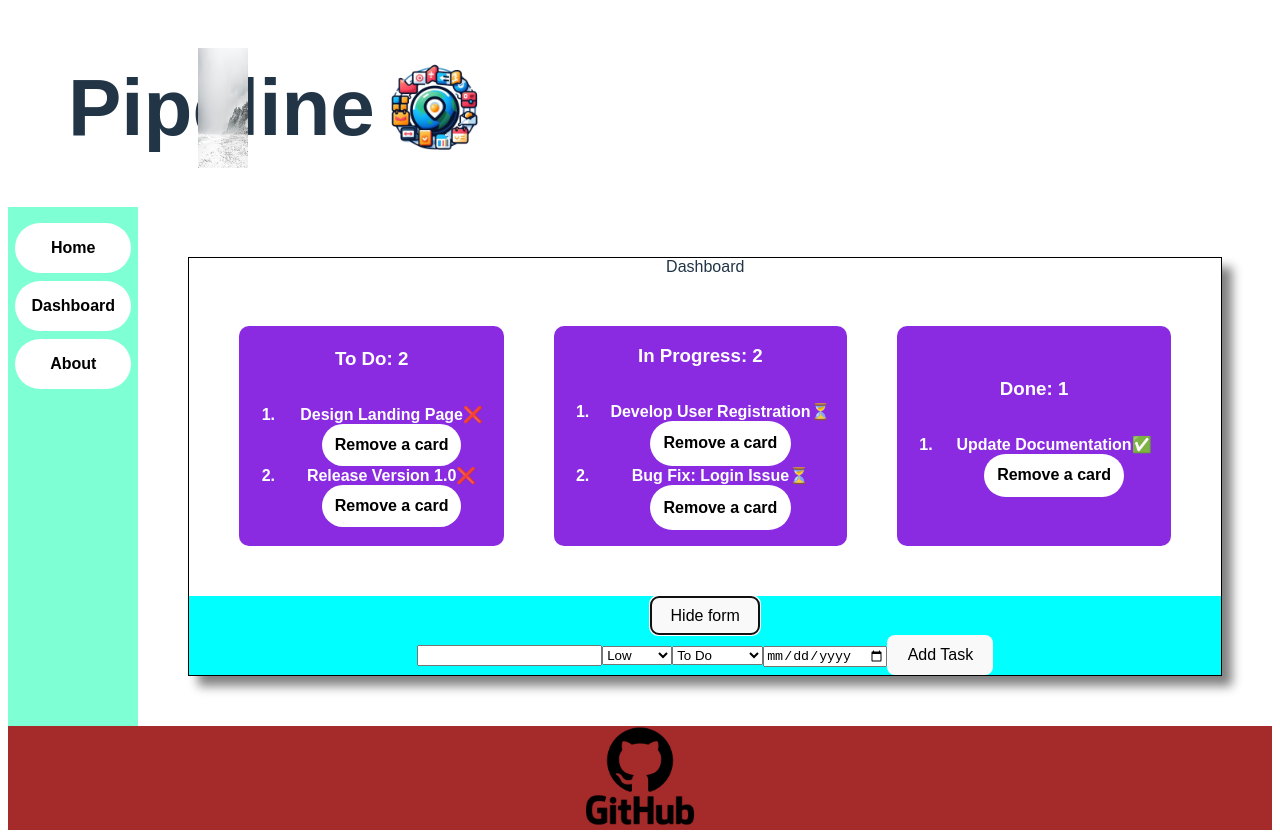
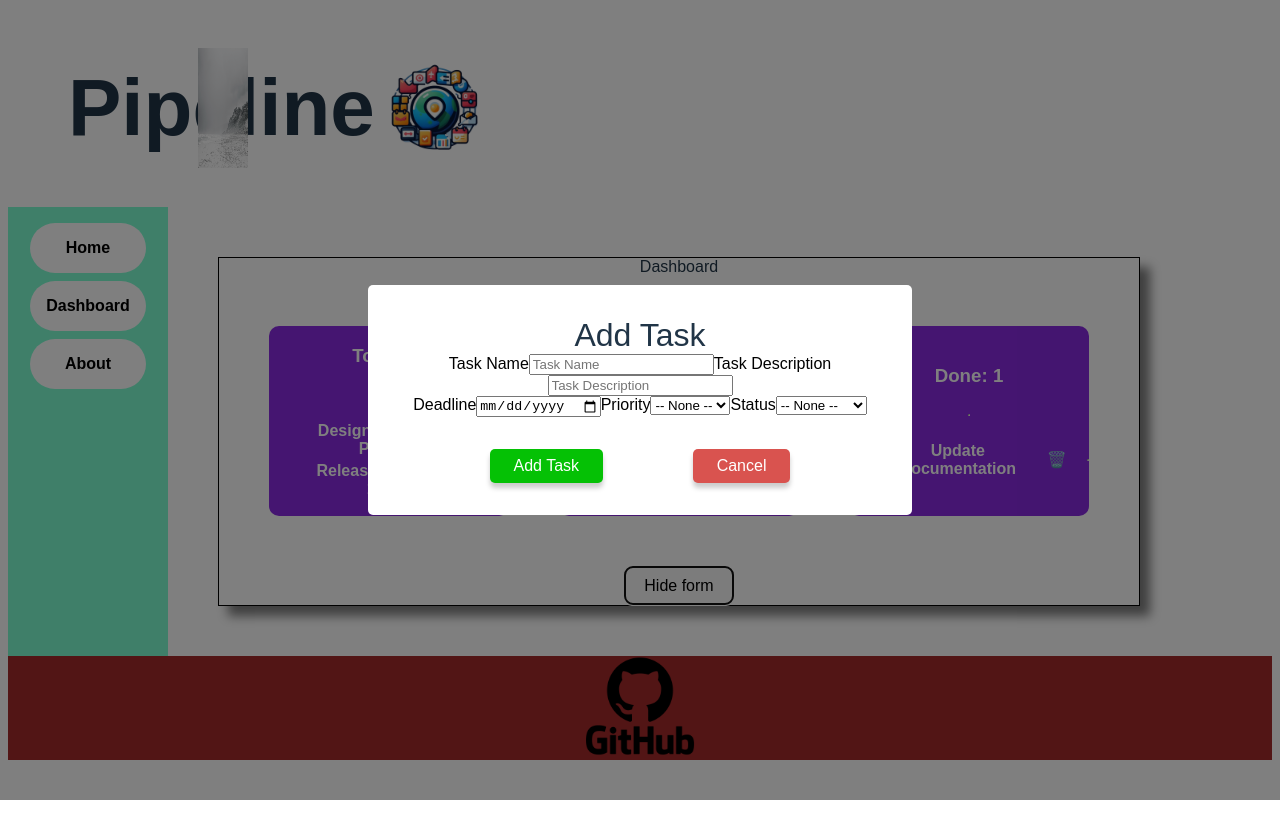
Before and after one commit to Miguel-Bastos01/react-app-ironhack, a React (Vite) app in the folder kanban/: page /dashboard in a window 1280 px wide. Both pictures are taken after a click on the button "Show form". After the commit the page ends 800 px from the top, so only its background shows below. Built offline with nearby package versions, Linux system fonts and the light colour scheme.

Commit message:
Show form finished, 404 page WIP, Delete button altered

```diff
--- a/kanban/src/App.css
+++ b/kanban/src/App.css
@@ -126,19 +126,18 @@
 
 .ShowForm{
 background-color: aqua;
-
-
 }
 
 .ShowFormButton{
-  border: none
+  border: none;
 }
 
 .RemoveButton{
-  background-color: white;
-  padding: 5%;
-  border-radius: 10000px;
-  font-weight: bold;
+  background-color: inherit;
+  display: flex;
+  flex-direction: column;
+  align-content: flex-end;
+  justify-content: flex-end;
 }
 
 
@@ -148,6 +147,10 @@ background-color: aqua;
 
 .TaskItem{
   color: white;
+  display: flex;
+  justify-content: space-between;
+  align-items: center;
+  max-width: 200px;
 }
 
 .modal-container {
@@ -163,6 +166,8 @@ background-color: aqua;
 }
 
 .modal {
+  display: flex;
+  flex-direction: column;
   background-color: white;
   border-radius: 5px;
   padding: 2rem;
@@ -188,14 +193,9 @@ background-color: aqua;
   color: white;
 }
 
-.close{
-  cursor: pointer;
-  color: black;
-}
-
 .modal-header{
   display: flex;
-  justify-content: flex-end;
+  justify-content: center;
   font-size: 2rem;
 }
 
--- a/kanban/src/App.jsx
+++ b/kanban/src/App.jsx
@@ -7,11 +7,14 @@ import { Footer } from './components/Footer';
 import { Home } from './pages/Home';
 import { Dashboard } from './pages/Dashboard';
 import { About } from './pages/About';
+import { ErrorPage } from './pages/errorPage';
 import { Route, Routes } from "react-router-dom";
+import {v4 as uuidv4} from "uuid";
 import list from "./assets/list.json"
 
 
 function App() {
+
   const [cards, setCards] = useState(list)
 
   const deleteItem = (id) => {
@@ -20,21 +23,11 @@ function App() {
     setCards(filter);
   }
 
-  const addTask = (e) => {
-    e.preventDefault();
-    const tasksCopy = [...tasks];
-    tasksCopy.push({
-      "title": title,
-      "priority": priority,
-      "deadline": deadline,
-      "status": To-Do
-    });
-    setTasks[tasksCopy];
+  const addTask = (task) => {
+    const tasksCopy = structuredClone(cards);
+    tasksCopy.push(task);
+    setCards(tasksCopy);
   }
-
-  const [title, setTitle] = useState("");
-  const [priority, setPriority] = useState("Medium");
-  const [deadline, setDeadline] = useState("");
 
   return (
     <div className='App'>
@@ -48,8 +41,9 @@ function App() {
         <div className='MainPage'>
           <Routes>
             <Route path="/" element={<Home/>} />
-            <Route path="/dashboard" element={<Dashboard cards={cards} deleteItem={deleteItem} setCards={setCards}/>} />
+            <Route path="/dashboard" element={<Dashboard addTask={addTask} cards={cards} deleteItem={deleteItem} setCards={setCards}/>} />
             <Route path="/about" element={<About />} />
+            <Route path="/404NotFound" element={<ErrorPage/>}/>
           </Routes>
 
         </div>
--- a/kanban/src/components/AddACard.jsx
+++ b/kanban/src/components/AddACard.jsx
@@ -15,7 +15,7 @@ const [status, setStatus] = useState("To Do");
     tasksCopy.push({
       title: title,
       priority: priority,
-    deadline: deadline,
+      deadline: deadline,
       status: status,
       id: uuidv4()
 
--- a/kanban/src/components/MainPage.jsx
+++ b/kanban/src/components/MainPage.jsx
@@ -4,7 +4,7 @@ import { TaskList } from "./TaskList";
 import { Modal } from './Modal';
 import { AddACard } from './AddACard';
 
-export function MainPage({ setCards, deleteItem, cards }) {
+export function MainPage({showForm, setShowForm, addTask, taskName, setTaskName, taskDescription, setTaskDescription, deadline, setDeadline, priority, setPriority, status, setStatus, setCards, deleteItem, cards }) {
 
     return (
         <>
@@ -20,10 +20,8 @@ export function MainPage({ setCards, deleteItem, cards }) {
             </div>
 
         </div>
-        <div className='ShowForm'>
-            <AddACard setCards={setCards} cards={cards} />
-            {/* <Modal/> */}
-        </div>
+            {/* <AddACard setCards={setCards} cards={cards} /> */}
+            <Modal addTask={addTask} showForm={showForm} setShowForm={setShowForm} setCards={setCards} cards={cards} taskName={taskName} setTaskName={setTaskName} taskDescription={setTaskDescription} deadline={deadline} setDeadline={setDeadline} priority={priority} setPriority={setPriority} status={status} setStatus={setStatus}/>
         </>
 
     )
--- a/kanban/src/components/Modal.jsx
+++ b/kanban/src/components/Modal.jsx
@@ -1,28 +1,91 @@
 import React from "react"
+import {v4 as uuidv4} from "uuid";
+import { useState } from "react";
 
-export const Modal = () => {
+export const Modal = ({addTask}) => {
+
+    const [taskName, setTaskName] = useState("");
+    const [taskDescription, setTaskDescription] = useState("");
+    const [deadline, setDeadline] = useState(2025)
+    const [priority, setPriority] = useState("");
+    const [status, setStatus] = useState("");
+    const [showForm, setShowForm] = useState(false)
+
+    const handleSubmit = (e) => {
+        e.preventDefault();
+
+        const newTask = {
+            title: taskName,
+            description: taskDescription,
+            priority: priority,
+            deadline: deadline,
+            status: status,
+            id: uuidv4()
+
+          }
+          addTask(newTask)
+          setShowForm(!showForm)
+    }
+
 
     return (
         <>
-      {<div className="modal-container">
+            <button onClick={() => setShowForm(!showForm)}>{showForm ? "Hide form" : "Show form"}</button>
+            {showForm && <form onSubmit={handleSubmit} className="modal-container">
                 <div className="modal">
-                <div className="modal-header">
-                <p className="close">✖</p>
+                    <span className="modal-header">Add Task</span>
+                    <div className="modal-content">
+                        <div className="modal-text">
+                            <label>
+                                Task Name
+                                <input name="taskName" type="text" placeholder="Task Name" value={taskName} onChange={(e) => { setTaskName(e.target.value) }} />
+                            </label>
+
+                            <label>
+                                Task Description
+                                <input name="taskDescription" type="text" placeholder="Task Description" value={taskDescription} onChange={(e) => { setTaskDescription(e.target.value) }} />
+                            </label>
+
                         </div>
-                <div className="modal-content">
-                    <h1>Modal title</h1>
-                    <p>Modal description</p>
+                        <div>
+                            <label>
+                                Deadline
+                                <input
+                                    name="deadline"
+                                    type="date"
+                                    placeholder="Deadline"
+                                    value={deadline}
+                                    onChange={(e) => { setDeadline(e.target.value) }}
+                                />
+                            </label>
+
+                            <label>
+                                Priority
+                                <select name="priority" value={priority} onChange={(e) => { setPriority(e.target.value) }}>
+                                    <option value="">-- None --</option>
+                                    <option value="Low">Low</option>
+                                    <option value="Medium">Medium</option>
+                                    <option value="High">High</option>
+                                </select>
+                            </label>
+
+                            <label>
+                                Status
+                                <select name="status" value={status} onChange={(e) => { setStatus(e.target.value) }}>
+                                    <option value="">-- None --</option>
+                                    <option value="To Do">To do</option>
+                                    <option value="In Progress">In Progress</option>
+                                    <option value="Done">Done</option>
+                                </select>
+                            </label>
+                        </div>
                     </div>
                     <div className="modal-footer">
-                    <button className="btn btn-submit">
-                        Submit
-                    </button>
-                    <button className="btn btn-cancel">
-                        Cancel
-                    </button>
+                        <button className="btn btn-submit" type="submit">Add Task</button>
+                        <button className="btn btn-cancel" type="button" onClick={() => setShowForm(!showForm)}>Cancel</button>
                     </div>
                 </div>
-        </div>}
+            </form>}
         </>
     )
 }
--- a/kanban/src/components/TaskItem.jsx
+++ b/kanban/src/components/TaskItem.jsx
@@ -4,9 +4,10 @@ export function TaskItem({ deleteItem, item }) {
     return (
       <li className="TaskItem" key={item.id}>
         {item.title}
-        {/* {item.description} */}
-        { item.status === "To Do" ? '❌' : item.status === "In Progress" ? '⏳': '✅'}
-        <button className="RemoveButton" onClick={() => deleteItem(item.id)}>Remove a card</button>
+        {/* {item.description}
+        { item.status === "To Do" ? '❌' : item.status === "In Progress" ? '⏳': '✅'} <br /> */}
+        <button className="RemoveButton" onClick={() => deleteItem(item.id)}>🗑️</button>
+        <hr />
       </li>
 
     )
--- a/kanban/src/components/TaskList.jsx
+++ b/kanban/src/components/TaskList.jsx
@@ -7,13 +7,14 @@ export function TaskList({ type, deleteItem, myCards }) {
   return (
     <>
       <h3 className="ColumnTitle">{type}: {cards.length}</h3>
-    <ol>
-      {cards.map( (item) => {
-        return (
-          <TaskItem key={item.id} deleteItem={deleteItem} item={item} />
-        )
-      })}
-    </ol>
+      <hr />
+      <ul>
+        {cards.map((item) => {
+          return (
+            <TaskItem key={item.id} deleteItem={deleteItem} item={item} />
+          )
+        })}
+      </ul>
     </>
 
   )
--- a/kanban/src/pages/About.jsx
+++ b/kanban/src/pages/About.jsx
@@ -1,8 +1,8 @@
 export function About() {
-    return(
+    return (
         <>
-        <div className="AboutPage">
-            About Page
+            <div className="AboutPage">
+                About Page
             </div>
         </>
     )
--- a/kanban/src/pages/Dashboard.jsx
+++ b/kanban/src/pages/Dashboard.jsx
@@ -1,10 +1,10 @@
 import { MainPage } from "../components/MainPage";
 
-export function Dashboard({ deleteItem, cards, setCards}) {
+export function Dashboard({showForm, setShowForm, addTask, taskName, setTaskName, taskDescription, setTaskDescription, deadline, setDeadline, priority, setPriority, status, setStatus, deleteItem, cards, setCards}) {
     return(
         <div className="DashBoardBorder">
             Dashboard
-            <MainPage deleteItem={deleteItem} cards={cards} setCards={setCards}/>
+            <MainPage showForm={showForm} setShowForm={setShowForm} addTask={addTask} taskName={taskName} setTaskName={setTaskName} taskDescription={setTaskDescription} deadline={deadline} setDeadline={setDeadline} priority={priority} setPriority={setPriority} status={status} setStatus={setStatus} deleteItem={deleteItem} cards={cards} setCards={setCards}/>
         </div>
     )
 }
--- /dev/null
+++ b/kanban/src/pages/ErrorPage.jsx
@@ -0,0 +1,7 @@
+export function ErrorPage() {
+    return(
+        <>
+            <h1>Shit not found</h1>
+        </>
+    )
+}
```
Also changed, not shown: kanban/Images/404-Error.jpeg (added). Lines whose indentation alone changed are shown as unchanged.
